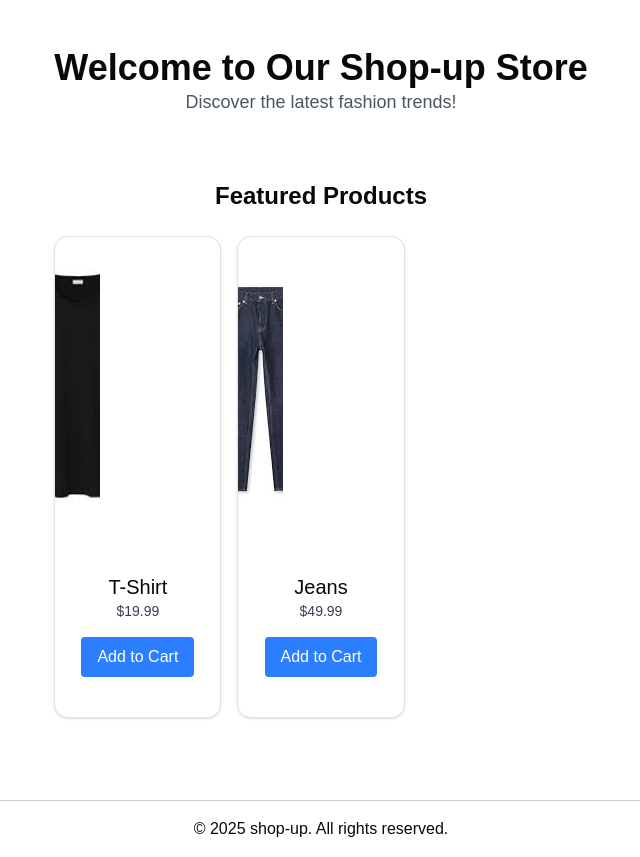
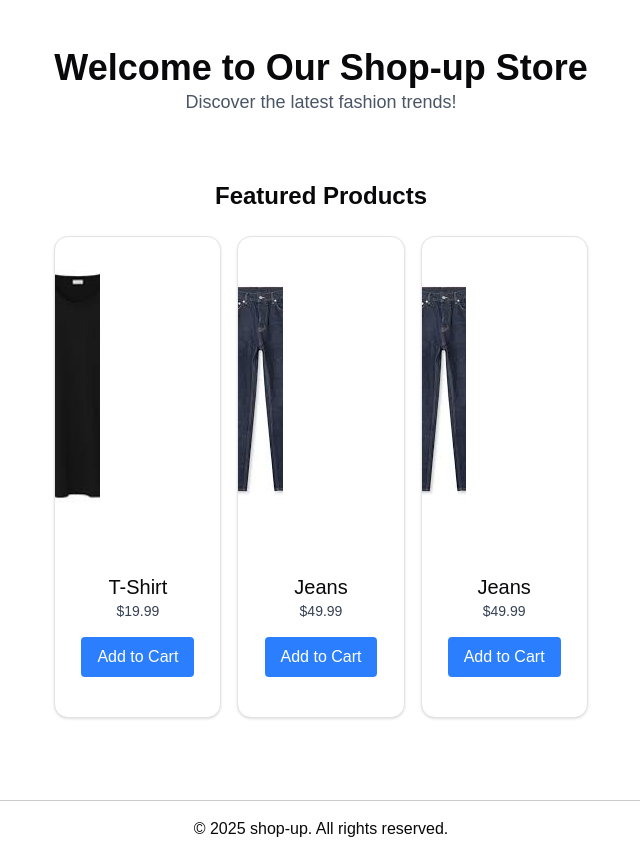
Before and after one commit to nuviojs/nuviojs-template-1, a Next.js app: page / in a window 1280 px wide. Shown: the whole page, without its empty margins (319-959 px from the left). Built offline with nearby package versions, Linux system fonts and the light colour scheme.

Commit message:
updated again

```diff
--- a/app/page.tsx
+++ b/app/page.tsx
@@ -11,6 +11,8 @@ export default function Home() {
   const products = [
     { id: 1, name: 'T-Shirt', price: 19.99, image: '/t-shirt.jpg' },
     { id: 2, name: 'Jeans', price: 49.99, image: '/jeans.jpg' },
+        { id: 2, name: 'Jeans', price: 49.99, image: '/jeans.jpg' },
+
 
   ];
 
```
